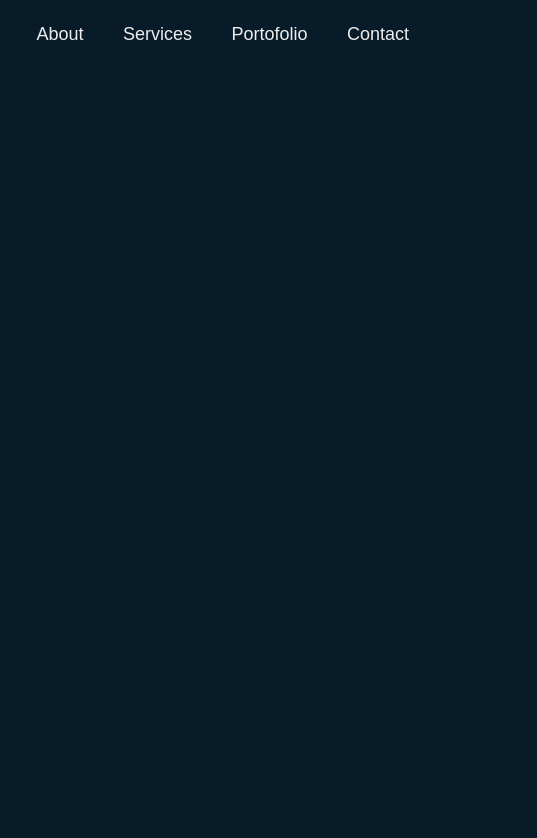
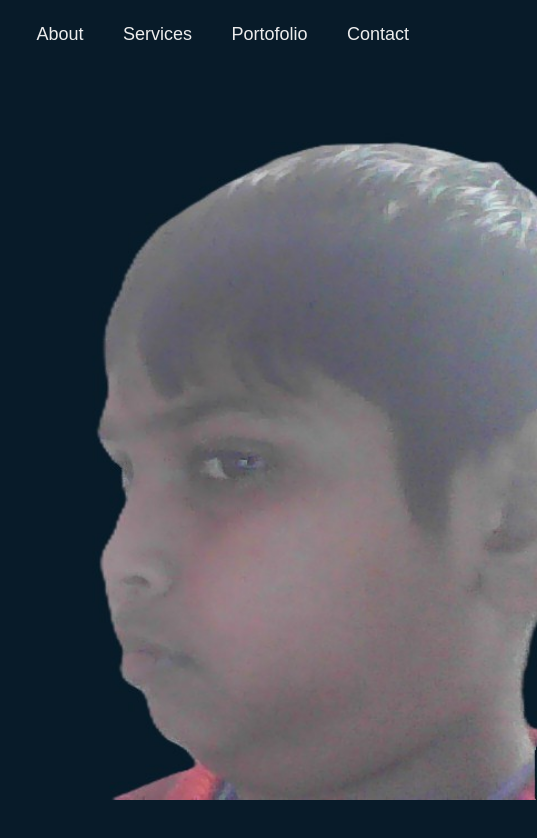
Before and after one commit to Alveen-cell/potorifilio, a plain HTML site: page index.html in a window 1280 px wide. Shown: the top 838 px of the page, 743-1280 px from the left. Drawn offline with nearby package versions, Linux system fonts and the light colour scheme.

Commit message:
Update test.style.css

```diff
--- a/test.style.css
+++ b/test.style.css
@@ -66,7 +66,7 @@ body{
 
 .home{
     height: 100vh;
-    background: url('images/alveen.jpg') no-repeat;
+    background: url('alveen.jpg') no-repeat;
     background-size: cover;
     background-position: center;
     display: flex;
```
